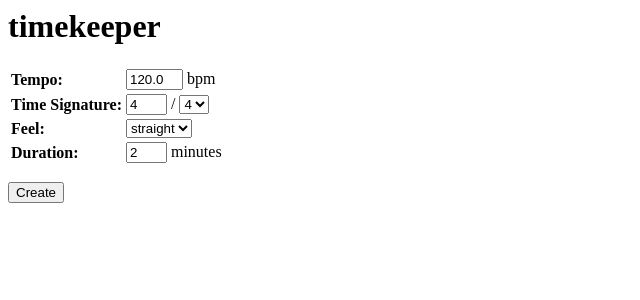
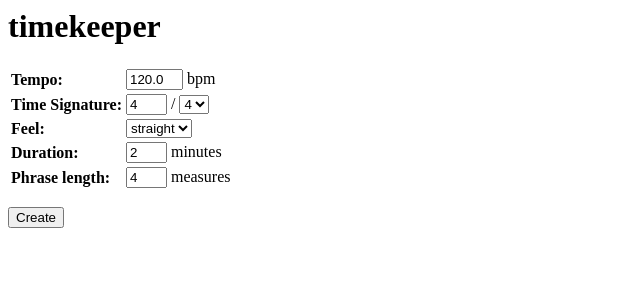
Before and after one commit to gabeplaysdrums/timekeeper, a Django app: template main/templates/index.html in a window 1280 px wide. Shown: the top 300 px of the page, without its empty margins (0-640 px from the left). Run offline with Django 3.2, Linux system fonts and the light colour scheme; the template is opened without the code that fills it: values that come from a table or form of the project are taken from there, others are empty; parts of the project's set-up code (start-up, migrations or seed data) failed here and were passed over.

Commit message:
make phrase length configurable

```diff
--- a/main/forms.py
+++ b/main/forms.py
@@ -7,3 +7,4 @@ class TimekeeperForm(forms.Form):
   timesig_denom = forms.TypedChoiceField(choices=(('4', '4'), ('8', '8')), coerce=int)
   duration = forms.IntegerField(min_value=1, initial=2, widget=forms.TextInput(attrs={ 'size': '2' }))
   feel = forms.ChoiceField(choices=FEEL_CHOICES, initial=FEEL_STRAIGHT)
+  measures_per_phrase = forms.IntegerField(min_value=1, initial=4, widget=forms.TextInput(attrs={ 'size': '2' }))
--- a/main/templates/index.html
+++ b/main/templates/index.html
@@ -24,6 +24,10 @@
       <td class="label">Duration:</td>
       <td>{{ form.duration }} minutes</td>
     </tr>
+    <tr>
+      <td class="label">Phrase length:</td>
+      <td>{{ form.measures_per_phrase }} measures</td>
+    </tr>
   </table>
   <p><input type="submit" value="Create" /></p>
 </form>
--- a/main/views.py
+++ b/main/views.py
@@ -17,6 +17,7 @@ def index(request):
           tempo=form.cleaned_data['tempo'],
           feel=form.cleaned_data['feel'],
           duration=form.cleaned_data['duration'],
+          measures_per_phrase=form.cleaned_data['measures_per_phrase'],
         )
       except Timekeeper.DoesNotExist:
         t = Timekeeper.objects.create(
@@ -25,6 +26,7 @@ def index(request):
           tempo=form.cleaned_data['tempo'],
           feel=form.cleaned_data['feel'],
           duration=form.cleaned_data['duration'],
+          measures_per_phrase=form.cleaned_data['measures_per_phrase'],
         )
       if not t.midi_file:
         t.generate_midi_file()
```
Also changed, not shown: main/models.py (+4 -5 lines).
